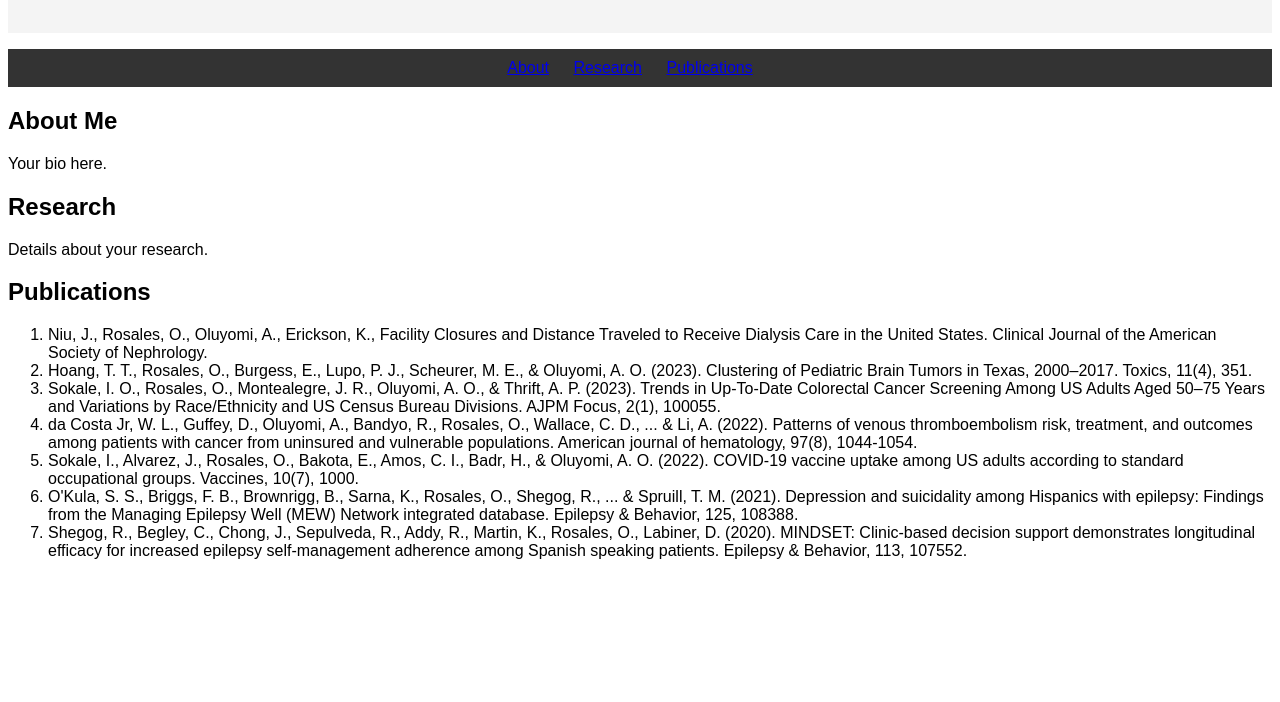
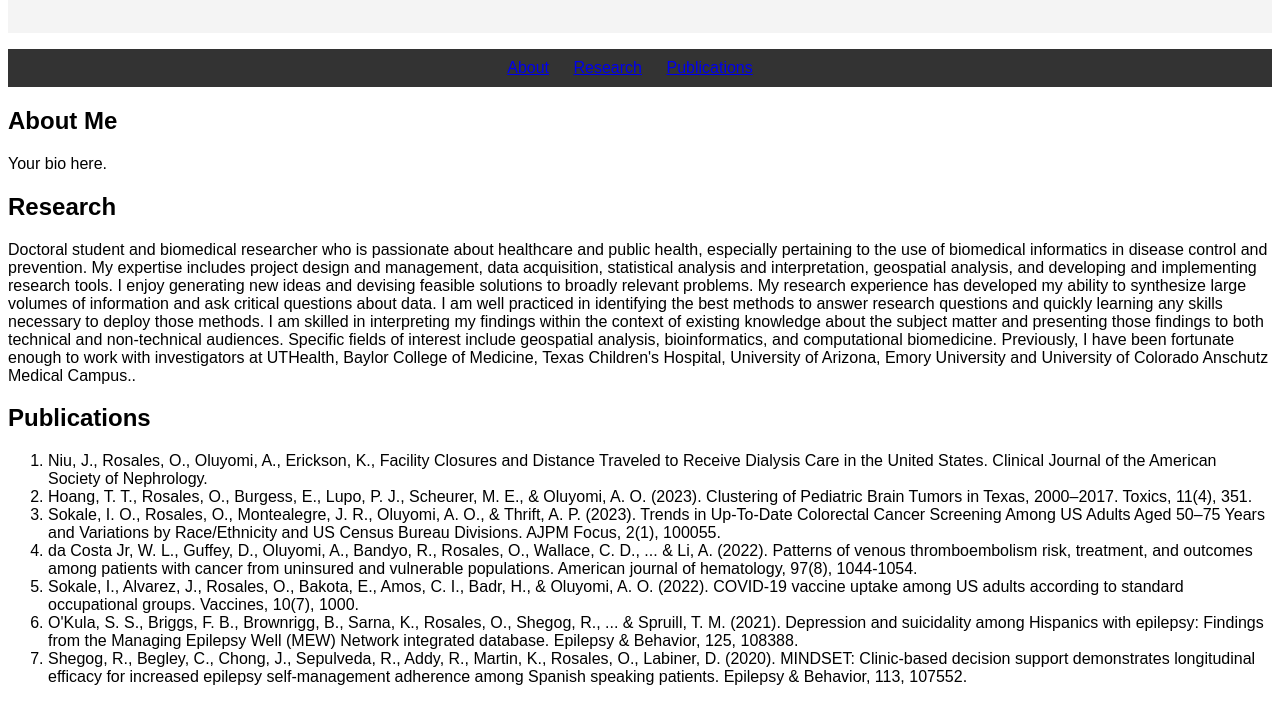
Before and after one commit to Omar-Rosales/Omar-Rosales.github.io, a plain HTML site: page index.html in a window 1280 px wide. Shown: the part 129-831 px from the top of the page. Before the commit the page ends 800 px from the top, so only its background shows below. Drawn offline with Linux system fonts and the light colour scheme.

Commit message:
Update index.html

```diff
--- a/index.html
+++ b/index.html
@@ -22,7 +22,7 @@
   </section>
   <section id="research">
     <h2>Research</h2>
-    <p>Details about your research.</p>
+    <p>Doctoral student and biomedical researcher who is passionate about healthcare and public health, especially pertaining to the use of biomedical informatics in disease control and prevention. My expertise includes project design and management, data acquisition, statistical analysis and interpretation, geospatial analysis, and developing and implementing research tools. I enjoy generating new ideas and devising feasible solutions to broadly relevant problems. My research experience has developed my ability to synthesize large volumes of information and ask critical questions about data. I am well practiced in identifying the best methods to answer research questions and quickly learning any skills necessary to deploy those methods. I am skilled in interpreting my findings within the context of existing knowledge about the subject matter and presenting those findings to both technical and non-technical audiences. Specific fields of interest include geospatial analysis, bioinformatics, and computational biomedicine. Previously, I have been fortunate enough to work with investigators at UTHealth, Baylor College of Medicine, Texas Children's Hospital, University of Arizona, Emory University and University of Colorado Anschutz Medical Campus..</p>
   </section>
   <section id="publications">
     <h2>Publications</h2>
```
